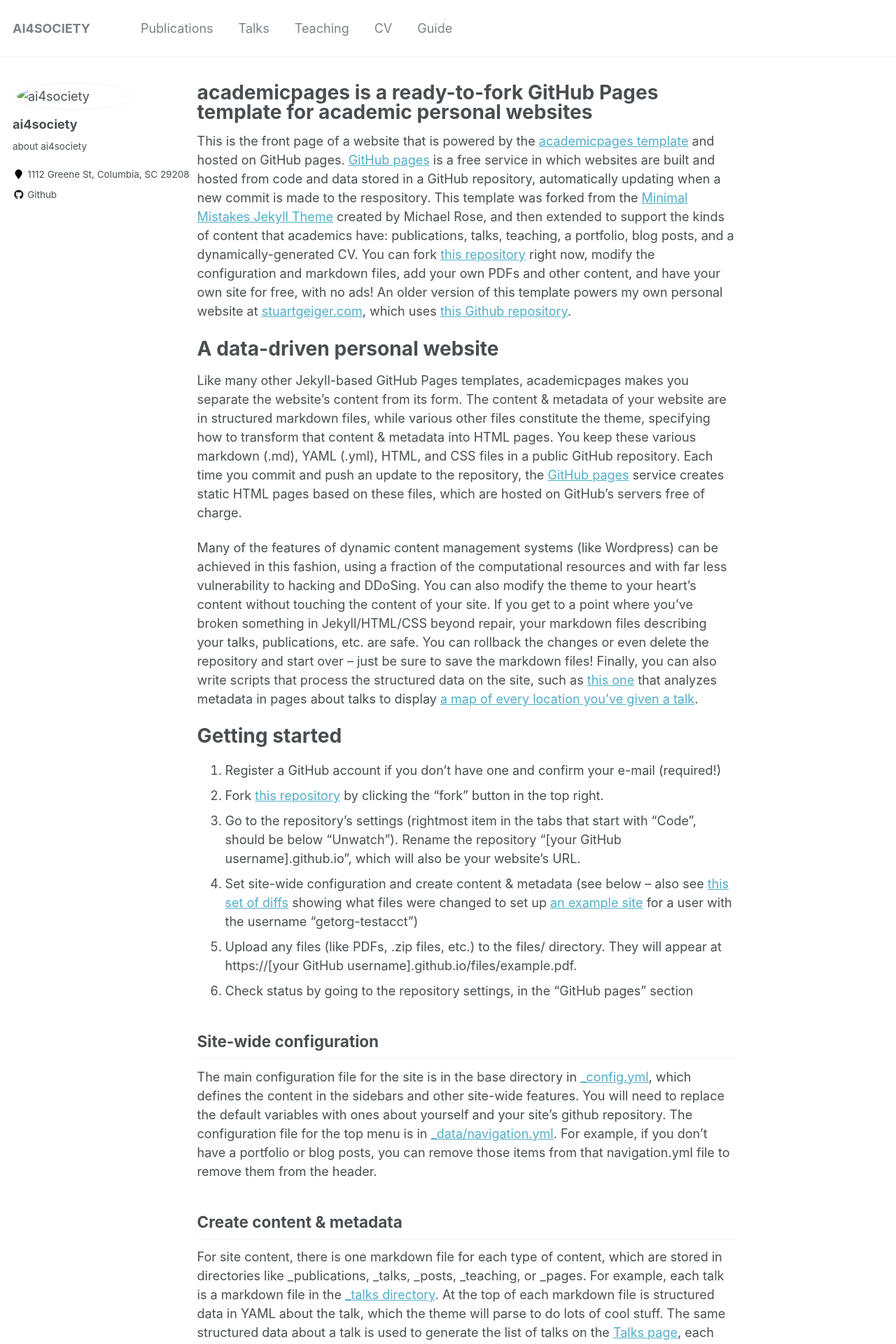
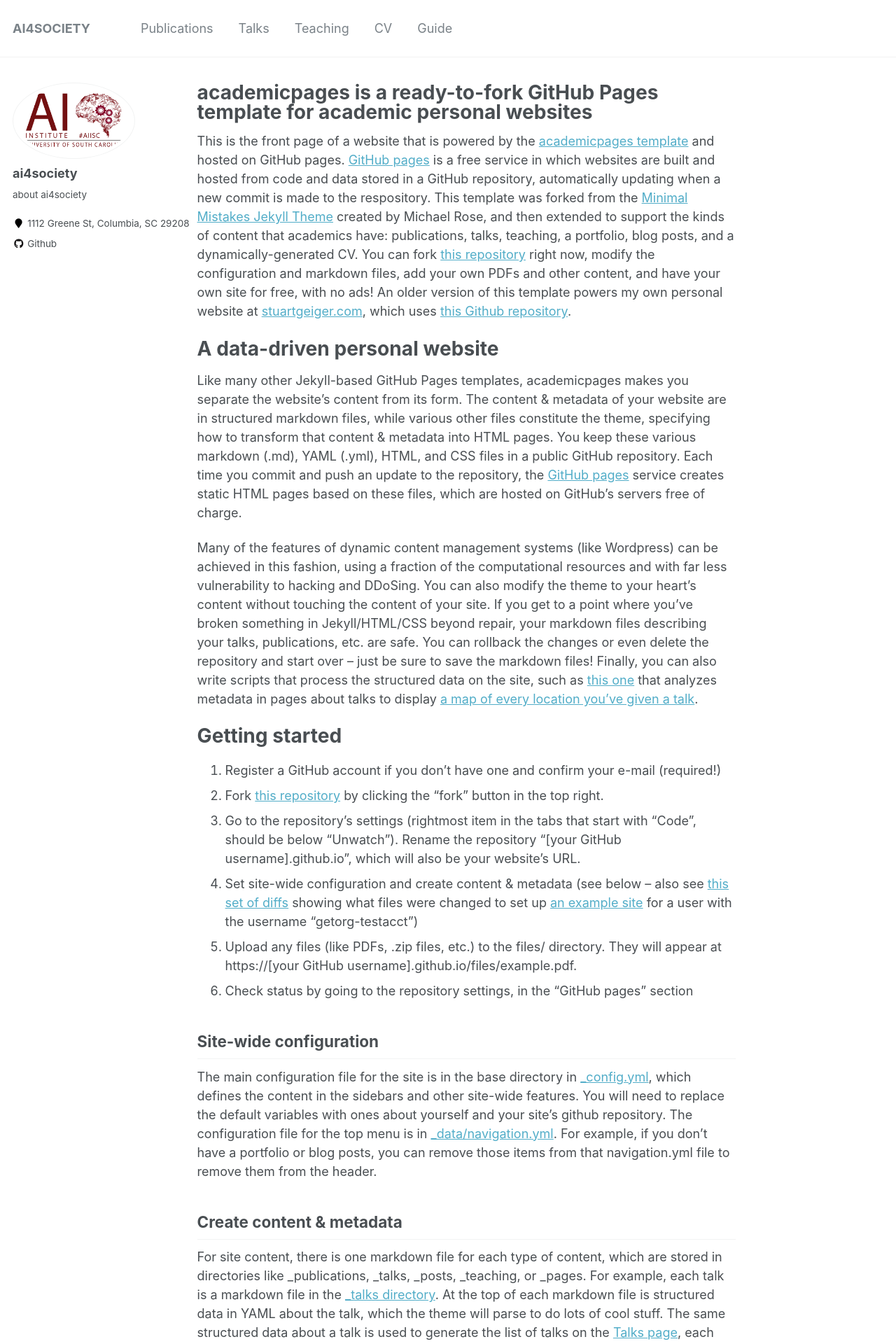
Before and after one commit to likitha-9/ai4society.github.io, a Jekyll site: the page built from _pages/about.md, in a window 1280 px wide. Shown: the top 1920 px of the page at 70% size. Built offline with Jekyll 4.4.1, drawn with Linux system fonts in a browser that asks for light colours.

Commit message:
first commit

```diff
--- a/_config.yml
+++ b/_config.yml
@@ -81,7 +81,7 @@
 # Site Author
 author:
   name             : "ai4society"
-  avatar           : "/images/ai.png"
+  avatar           : "ai.png"
   bio              : "about ai4society"
   location         : "1112 Greene St, Columbia, SC 29208"
   employer         :
```
